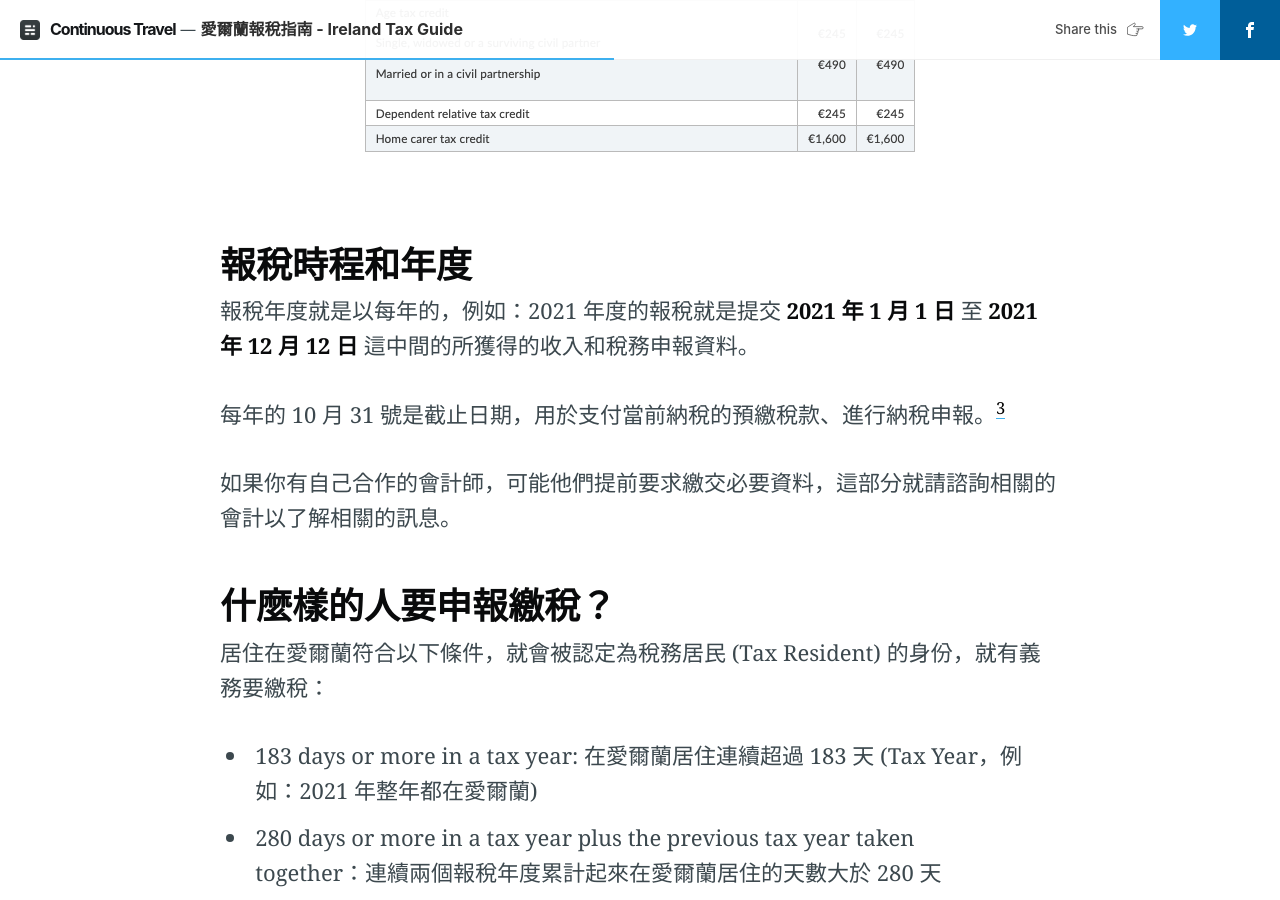
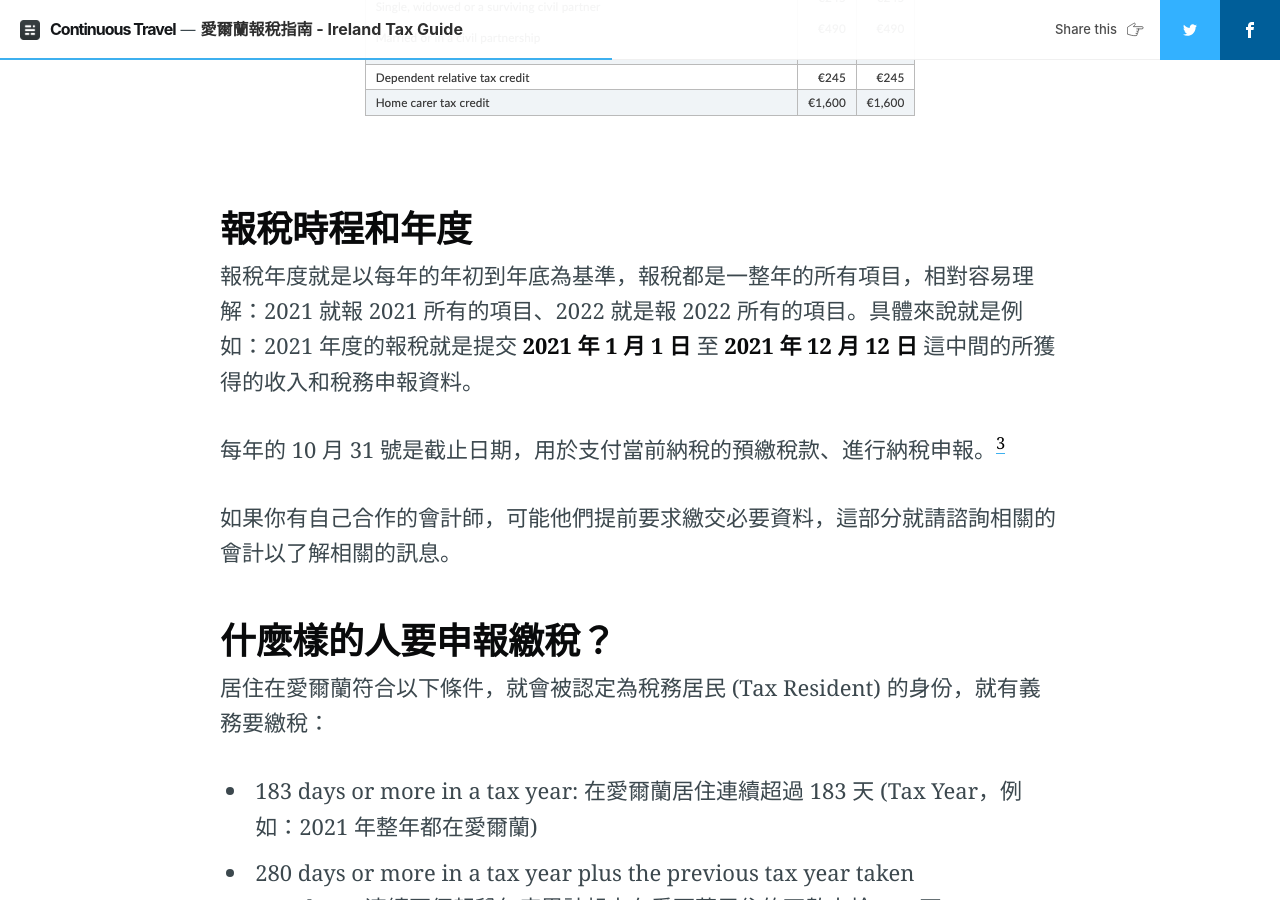
Before and after one commit to 0xlen/travel, a Jekyll site: the page built from _posts/2022-02-11-ireland-tax-guide.md, in a window 1280 px wide and 900 px high, scrolled down 5194 px. Built offline with Jekyll 4.4.1, drawn with Linux system fonts in a browser that asks for light colours; nearby versions of some CDN libraries; comment, search, counter and statistics services are not loaded; some of the changed text lies outside the part shown.

Commit message:
Revise post: 2022-02-11-ireland-tax-guide

```diff
--- a/_posts/2022-02-11-ireland-tax-guide.md
+++ b/_posts/2022-02-11-ireland-tax-guide.md
@@ -23,7 +23,7 @@
 
 - Income Tax (IT)：所得稅
 - [Pay Related Social Insurance (PRSI)](https://www.gov.ie/en/publication/80e5ab-prsi-pay-related-social-insurance/)：社會福利和養老金保險 (類似台灣的勞保)
-- [Universal Social Charge (USC)](https://www.revenue.ie/en/jobs-and-pensions/usc/index.aspx)：由於在愛爾蘭很多情況下公眾醫療是不用付費的，這就是用於繳納健康保險，我不知道怎麼翻，總而言之是類似健保的東西，
+- [Universal Social Charge (USC)](https://www.revenue.ie/en/jobs-and-pensions/usc/index.aspx)：由於在愛爾蘭很多情況下公眾醫療是不用付費的，這就是用於繳納健康保險，我不知道怎麼翻，總而言之是類似健保的東西
 
 ##### Income Tax (IT)：所得稅
 
@@ -58,7 +58,7 @@
 
 ## 報稅時程和年度
 
-報稅年度就是以每年的，例如：2021 年度的報稅就是提交 **2021 年 1 月 1 日** 至 **2021 年 12 月 12 日** 這中間的所獲得的收入和稅務申報資料。
+報稅年度就是以每年的年初到年底為基準，報稅都是一整年的所有項目，相對容易理解：2021 就報 2021 所有的項目、2022 就是報 2022 所有的項目。具體來說就是例如：2021 年度的報稅就是提交 **2021 年 1 月 1 日** 至 **2021 年 12 月 12 日** 這中間的所獲得的收入和稅務申報資料。
 
 每年的 10 月 31 號是截止日期，用於支付當前納稅的預繳稅款、進行納稅申報。[^citizensinformation-self-assessment-date]
 
```
Also changed, not shown: other parts of _posts/2022-02-11-ireland-tax-guide.md (+1 -1 lines).
